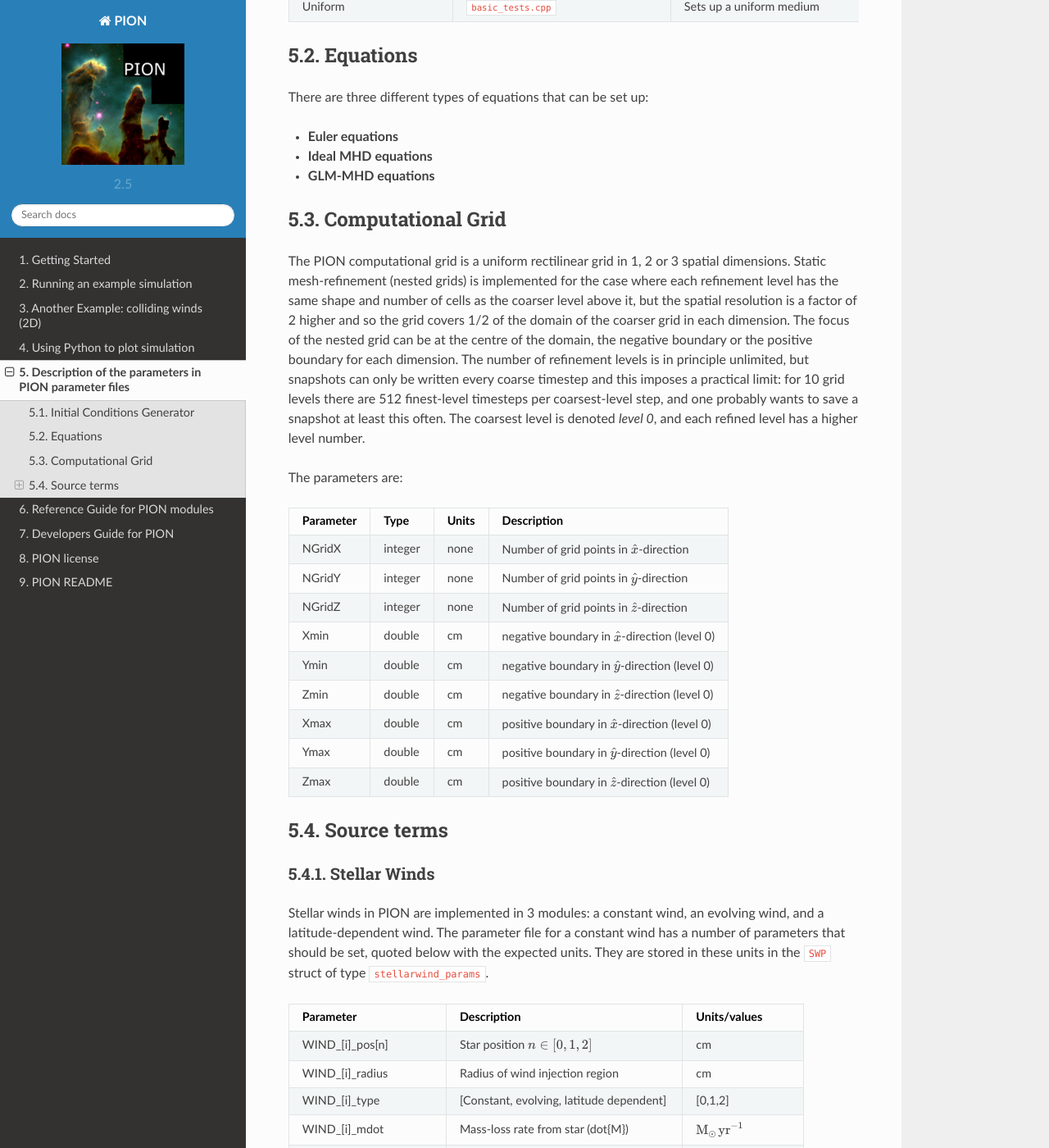
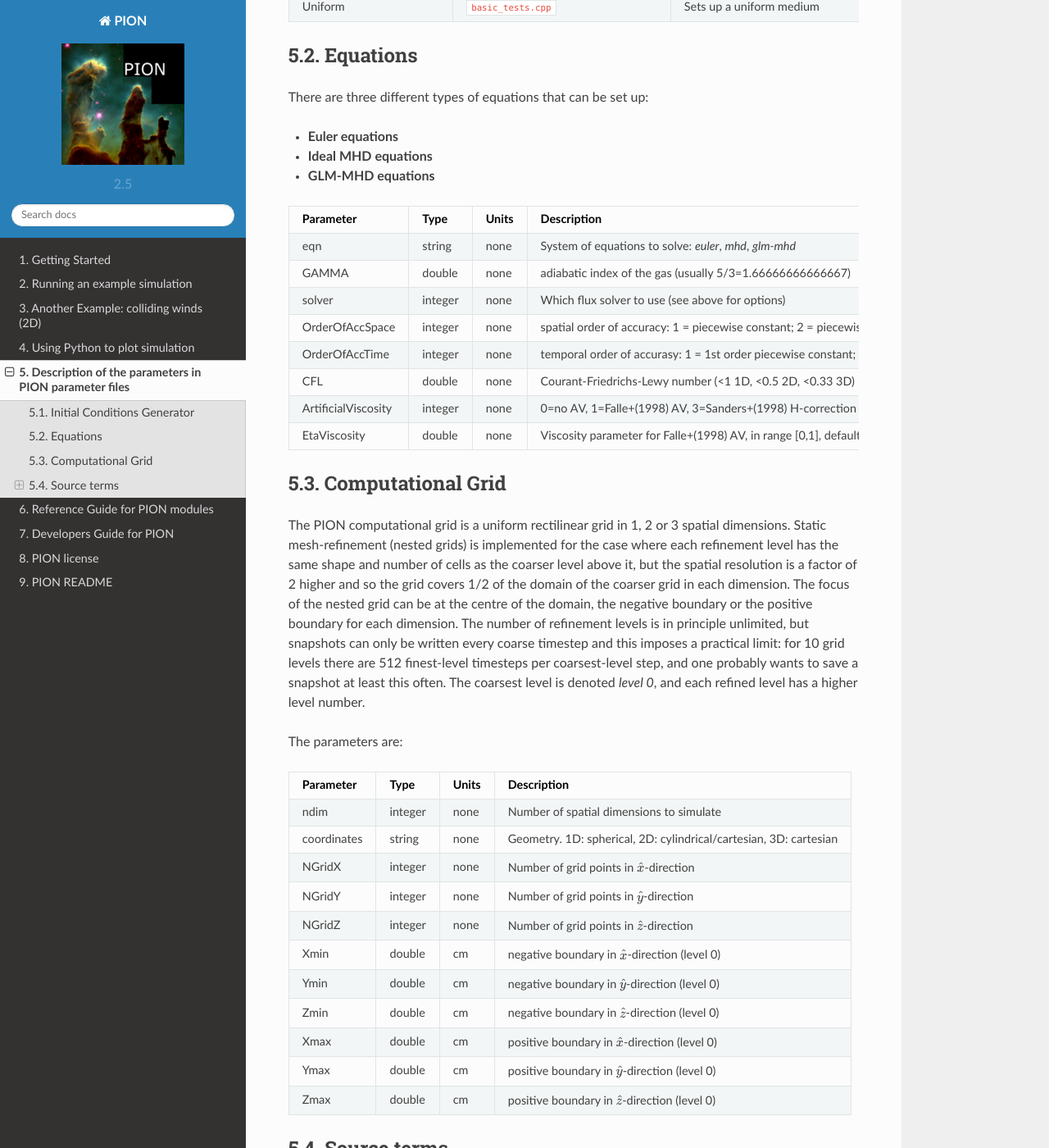
Before and after one commit to jmackey-astro/pion-docs, a Sphinx documentation site: the page built from docs/source/parameter-file.rst, in a window 1280 px wide and 1400 px high, scrolled down 1007 px. Shown: the whole window at 82% size. Built offline with Sphinx 7.4.7 and the Read the Docs theme 2.0.0, drawn with Linux system fonts in a browser that asks for light colours.

Commit message:
updated parameter file description

```diff
--- a/docs/source/parameter-file.rst
+++ b/docs/source/parameter-file.rst
@@ -51,6 +51,23 @@ There are three different types of equations that can be set up:
 + **GLM-MHD equations**
 
 
+===================  ==================  ================  =================================================================
+Parameter            Type                Units             Description
+===================  ==================  ================  =================================================================
+eqn                  string              none              System of equations to solve: `euler`, `mhd`, `glm-mhd`
+GAMMA                double              none              adiabatic index of the gas (usually 5/3=1.66666666666667)
+solver               integer             none              Which flux solver to use (see above for options)
+OrderOfAccSpace      integer             none              spatial order of accuracy: 1 = piecewise constant; 2 =  piecewise
+                                                           linear
+OrderOfAccTime       integer             none              temporal order of accurasy: 1 = 1st order piecewise constant;
+                                                           2 = 2nd order, piecewise linear
+CFL                  double              none              Courant-Friedrichs-Lewy number (<1 1D, <0.5 2D, <0.33 3D)
+ArtificialViscosity  integer             none              0=no AV, 1=Falle+(1998) AV, 3=Sanders+(1998) H-correction
+                                                           H-correction only works with some solvers.
+EtaViscosity         double              none              Viscosity parameter for Falle+(1998) AV, in range [0,1],
+                                                           default value is 0.15.
+===================  ==================  ================  =================================================================
+
 =====================================================
 Computational Grid
 =====================================================
@@ -63,9 +80,11 @@ The coarsest level is denoted `level 0`, and each refined level has a higher lev
 
 The parameters are:
 
-================  ==================  ================  ===========================================================
+================  ==================  ================  =================================================================
 Parameter         Type                Units             Description
-================  ==================  ================  ===========================================================
+================  ==================  ================  =================================================================
+ndim              integer             none              Number of spatial dimensions to simulate
+coordinates       string              none              Geometry. 1D: spherical, 2D: cylindrical/cartesian, 3D: cartesian
 NGridX            integer             none              Number of grid points in :math:`\hat{x}`-direction
 NGridY            integer             none              Number of grid points in :math:`\hat{y}`-direction
 NGridZ            integer             none              Number of grid points in :math:`\hat{z}`-direction
@@ -75,7 +94,7 @@ Zmin              double              cm                negative boundary in :ma
 Xmax              double              cm                positive boundary in :math:`\hat{x}`-direction (level 0)
 Ymax              double              cm                positive boundary in :math:`\hat{y}`-direction (level 0)
 Zmax              double              cm                positive boundary in :math:`\hat{z}`-direction (level 0)
-================  ==================  ================  ===========================================================
+================  ==================  ================  =================================================================
 
 
 =====================================================
```
